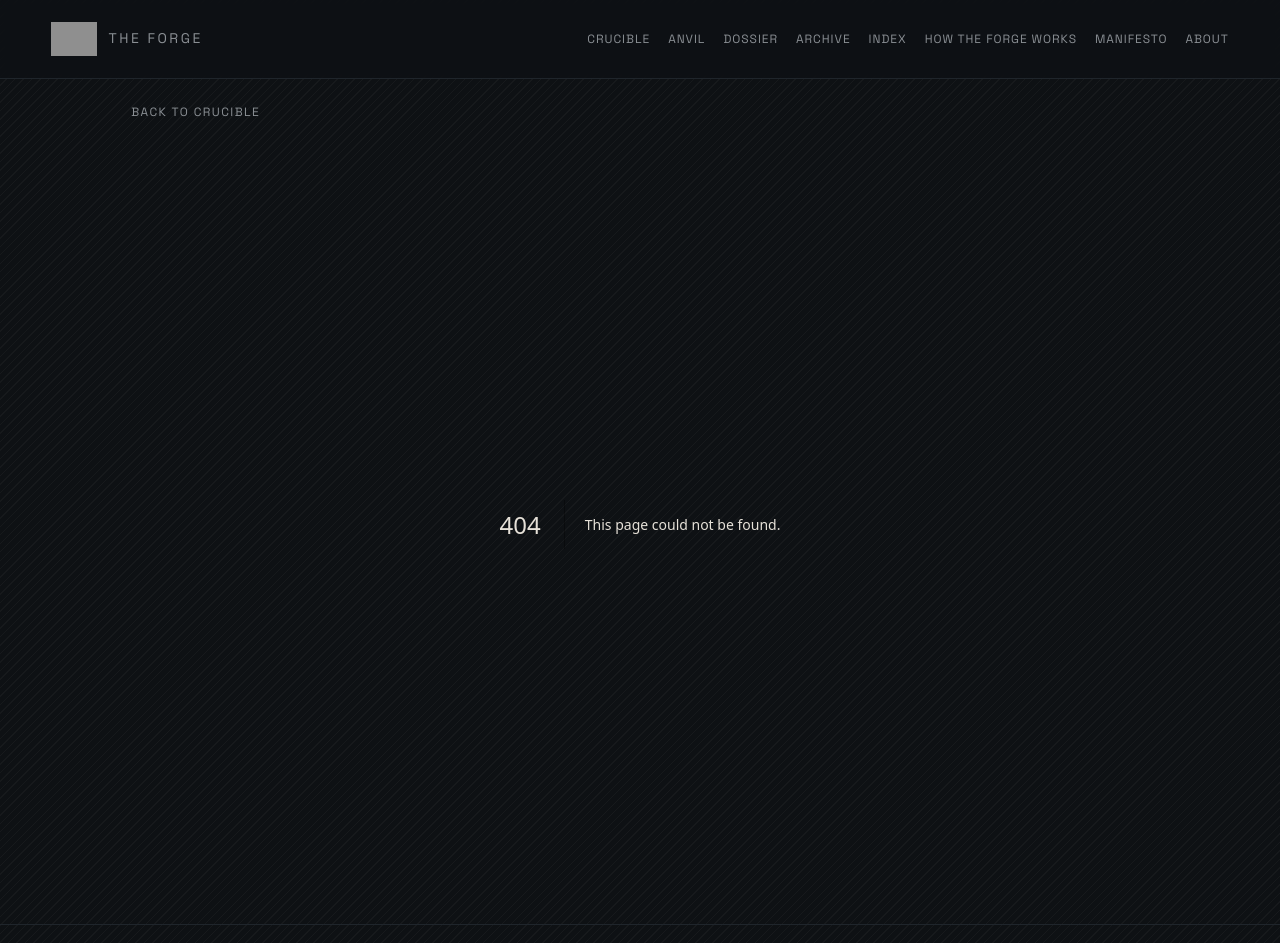
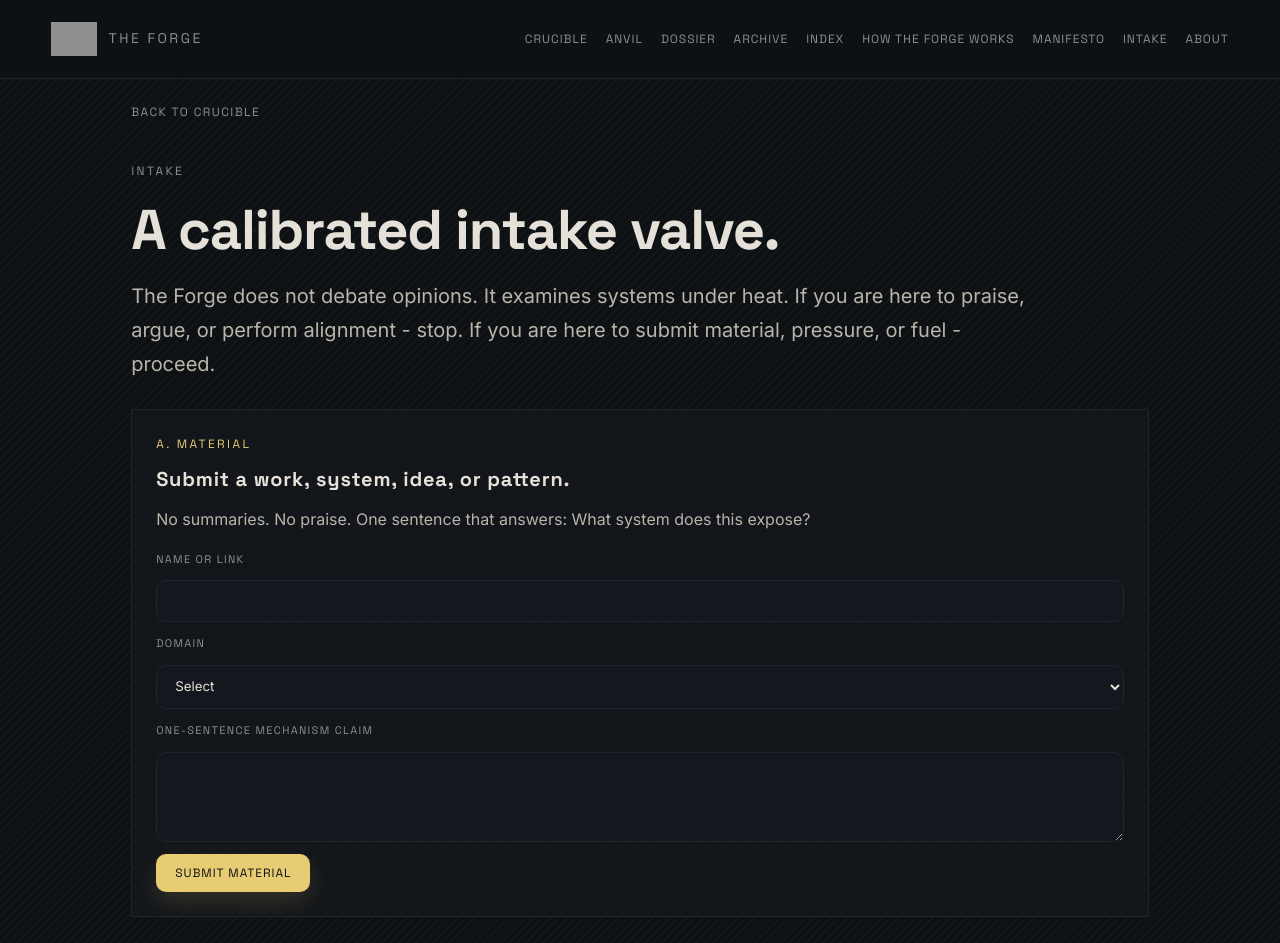
Before and after one commit to sergioB79/theForge, a Next.js app in the folder site/forge/: page /intake in a window 1280 px wide. Before the commit this address had no page. Shown: the top 943 px of the page. Built offline with nearby package versions, Linux system fonts and the light colour scheme; no server answers; grey boxes are pictures that could not be loaded.

Commit message:
Add Intake page and navigation entry

```diff
--- a/site/forge/src/app/globals.css
+++ b/site/forge/src/app/globals.css
@@ -379,6 +379,105 @@ a {
   color: var(--forge-text-dim);
 }
 
+.intake-lead {
+  max-width: 72ch;
+}
+
+.intake-card {
+  margin-top: 28px;
+}
+
+.intake-label {
+  font-family: var(--font-forge-sans), "Space Grotesk", sans-serif;
+  font-size: 12px;
+  letter-spacing: 0.2em;
+  text-transform: uppercase;
+  color: var(--forge-amber);
+}
+
+.intake-title {
+  margin-top: 8px;
+  font-family: var(--font-forge-sans), "Space Grotesk", sans-serif;
+  font-size: 20px;
+  letter-spacing: 0.04em;
+  color: var(--forge-text);
+}
+
+.intake-copy {
+  margin-top: 10px;
+  color: var(--forge-text-muted);
+}
+
+.intake-copySmall {
+  font-size: 13px;
+}
+
+.intake-form {
+  margin-top: 16px;
+  display: grid;
+  gap: 12px;
+}
+
+.intake-form label {
+  font-family: var(--font-forge-sans), "Space Grotesk", sans-serif;
+  font-size: 11px;
+  letter-spacing: 0.12em;
+  text-transform: uppercase;
+  color: var(--forge-text-dim);
+}
+
+.intake-form input,
+.intake-form select,
+.intake-form textarea {
+  border-radius: 10px;
+  border: 1px solid var(--forge-line);
+  background: rgba(20, 24, 29, 0.9);
+  color: var(--forge-text);
+  padding: 12px 14px;
+  font-family: var(--font-forge-body), "Inter", sans-serif;
+}
+
+.intake-form textarea {
+  resize: vertical;
+}
+
+.intake-form input:focus,
+.intake-form select:focus,
+.intake-form textarea:focus {
+  outline: none;
+  border-color: rgba(231, 204, 116, 0.45);
+  box-shadow: 0 0 0 2px rgba(231, 204, 116, 0.12);
+}
+
+.intake-form button,
+.intake-button {
+  border-radius: 10px;
+  border: 1px solid rgba(231, 204, 116, 0.9);
+  background: var(--forge-amber);
+  color: #0e1114;
+  padding: 10px 18px;
+  font-family: var(--font-forge-sans), "Space Grotesk", sans-serif;
+  text-transform: uppercase;
+  letter-spacing: 0.08em;
+  font-size: 12px;
+  cursor: pointer;
+  box-shadow: 0 10px 24px rgba(231, 204, 116, 0.16);
+  justify-self: start;
+  width: fit-content;
+}
+
+.intake-note {
+  color: var(--forge-text-dim);
+  font-size: 12px;
+}
+
+.intake-contact {
+  margin-top: 12px;
+  display: flex;
+  gap: 16px;
+  flex-wrap: wrap;
+}
+
 .forge-status {
   font-family: var(--font-forge-sans), "Space Grotesk", sans-serif;
   font-size: 12px;
--- /dev/null
+++ b/site/forge/src/app/intake/page.tsx
@@ -0,0 +1,125 @@
+const materialUrl = process.env.NEXT_PUBLIC_INTAKE_MATERIAL_URL || "";
+const pressureUrl = process.env.NEXT_PUBLIC_INTAKE_PRESSURE_URL || "";
+const fuelUrl = process.env.NEXT_PUBLIC_INTAKE_FUEL_URL || "";
+const contactEmail = process.env.NEXT_PUBLIC_INTAKE_EMAIL || "";
+const contactPlatform = process.env.NEXT_PUBLIC_INTAKE_PLATFORM_URL || "";
+const contactPlatformLabel = process.env.NEXT_PUBLIC_INTAKE_PLATFORM_LABEL || "X";
+
+export default function IntakePage() {
+  return (
+    <main className="forge-shell">
+      <span className="forge-eyebrow">INTAKE</span>
+      <h1 className="forge-title">A calibrated intake valve.</h1>
+      <p className="forge-lead intake-lead">
+        The Forge does not debate opinions. It examines systems under heat. If you are
+        here to praise, argue, or perform alignment - stop. If you are here to submit
+        material, pressure, or fuel - proceed.
+      </p>
+
+      <section className="forge-card intake-card">
+        <div className="intake-label">A. MATERIAL</div>
+        <h2 className="intake-title">Submit a work, system, idea, or pattern.</h2>
+        <p className="intake-copy">
+          No summaries. No praise. One sentence that answers: What system does this
+          expose?
+        </p>
+        <form className="intake-form" action={materialUrl} method="post">
+          <label htmlFor="intake-name">Name or link</label>
+          <input id="intake-name" name="name" type="text" required />
+
+          <label htmlFor="intake-domain">Domain</label>
+          <select id="intake-domain" name="domain" required>
+            <option value="">Select</option>
+            <option value="movies">Film</option>
+            <option value="books">Book</option>
+            <option value="persons">Person</option>
+            <option value="ideas">Idea</option>
+            <option value="others">System / Other</option>
+          </select>
+
+          <label htmlFor="intake-mechanism">One-sentence mechanism claim</label>
+          <textarea id="intake-mechanism" name="mechanism" rows={4} required />
+
+          <button type="submit">Submit material</button>
+          {!materialUrl && (
+            <p className="intake-note">
+              Set `NEXT_PUBLIC_INTAKE_MATERIAL_URL` to enable submissions.
+            </p>
+          )}
+        </form>
+      </section>
+
+      <section className="forge-card intake-card">
+        <div className="intake-label">B. PRESSURE</div>
+        <h2 className="intake-title">Corrections and fractures.</h2>
+        <p className="intake-copy">
+          Quote the exact Forge text. Name the mechanism you think was misread. No
+          moral language allowed.
+        </p>
+        <form className="intake-form" action={pressureUrl} method="post">
+          <label htmlFor="pressure-source">Forge entry URL</label>
+          <input id="pressure-source" name="source" type="url" required />
+
+          <label htmlFor="pressure-quote">Exact quote</label>
+          <textarea id="pressure-quote" name="quote" rows={3} required />
+
+          <label htmlFor="pressure-mechanism">Misread mechanism</label>
+          <textarea id="pressure-mechanism" name="mechanism" rows={4} required />
+
+          <button type="submit">Apply pressure</button>
+          {!pressureUrl && (
+            <p className="intake-note">
+              Set `NEXT_PUBLIC_INTAKE_PRESSURE_URL` to enable submissions.
+            </p>
+          )}
+        </form>
+      </section>
+
+      <section className="forge-card intake-card">
+        <div className="intake-label">C. FUEL</div>
+        <h2 className="intake-title">Provide fuel, without leverage.</h2>
+        <p className="intake-copy">
+          The Forge consumes time, attention, and heat. If you want it to continue,
+          fuel is accepted - without obligation, reward, or influence.
+        </p>
+        {fuelUrl ? (
+          <a className="intake-button" href={fuelUrl} target="_blank" rel="noreferrer">
+            Provide Fuel
+          </a>
+        ) : (
+          <p className="intake-note">
+            Set `NEXT_PUBLIC_INTAKE_FUEL_URL` for the fuel link.
+          </p>
+        )}
+        <p className="intake-copy intake-copySmall">
+          Fuel does not purchase verdicts. It purchases continuation.
+        </p>
+      </section>
+
+      <section className="forge-card intake-card">
+        <div className="intake-label">CONTACT</div>
+        <h2 className="intake-title">Builders only.</h2>
+        <p className="intake-copy">
+          Direct contact is reserved for builders, not spectators. If you need a
+          response, be precise.
+        </p>
+        <div className="intake-contact">
+          {contactEmail ? (
+            <a className="forge-link" href={`mailto:${contactEmail}`}>
+              {contactEmail}
+            </a>
+          ) : (
+            <span className="intake-note">Set `NEXT_PUBLIC_INTAKE_EMAIL`.</span>
+          )}
+          {contactPlatform ? (
+            <a className="forge-link" href={contactPlatform} target="_blank" rel="noreferrer">
+              {contactPlatformLabel}
+            </a>
+          ) : (
+            <span className="intake-note">Set `NEXT_PUBLIC_INTAKE_PLATFORM_URL`.</span>
+          )}
+        </div>
+      </section>
+    </main>
+  );
+}
--- a/site/forge/src/app/layout.tsx
+++ b/site/forge/src/app/layout.tsx
@@ -47,6 +47,7 @@ export default function RootLayout({
             <a href="/indexer">Index</a>
             <a href="/how-the-forge-works">How the Forge Works</a>
             <a href="/manifesto">Manifesto</a>
+            <a href="/intake">Intake</a>
             <a href="/about">About</a>
           </nav>
         </header>
```
